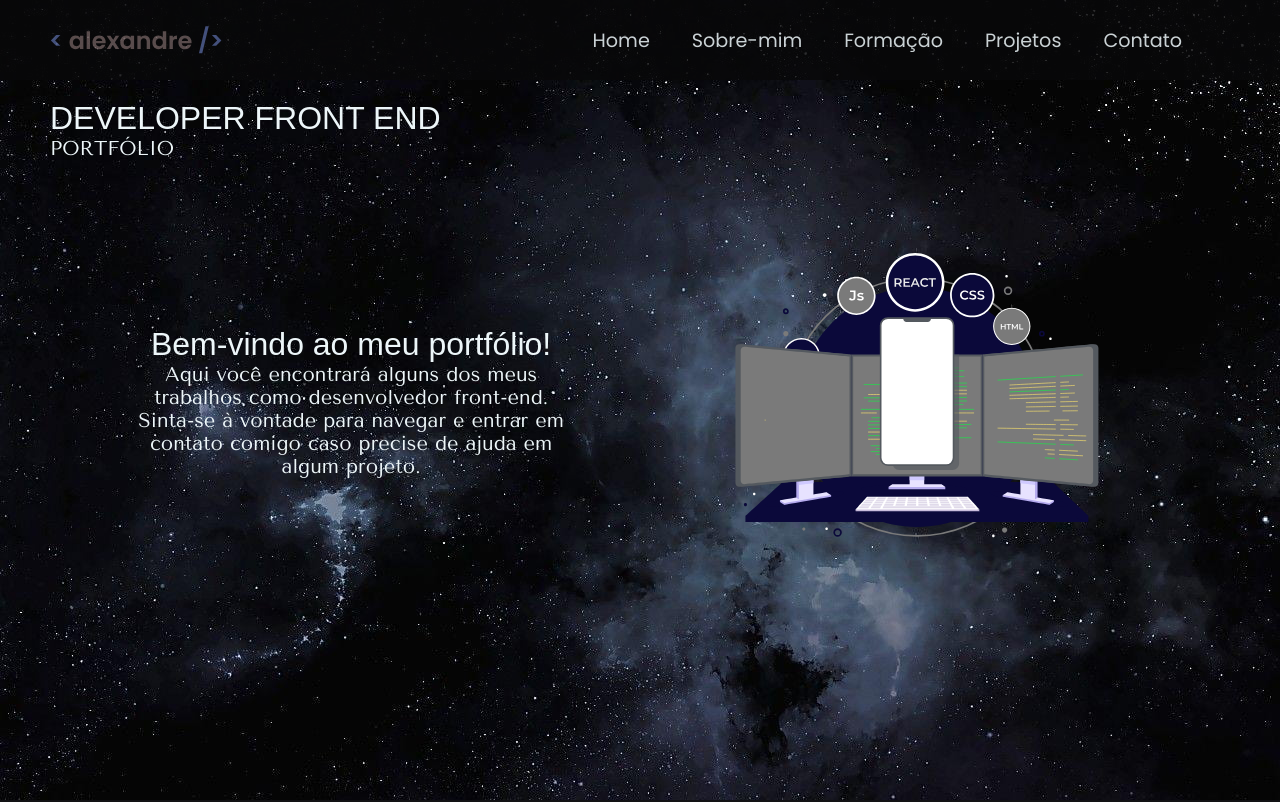
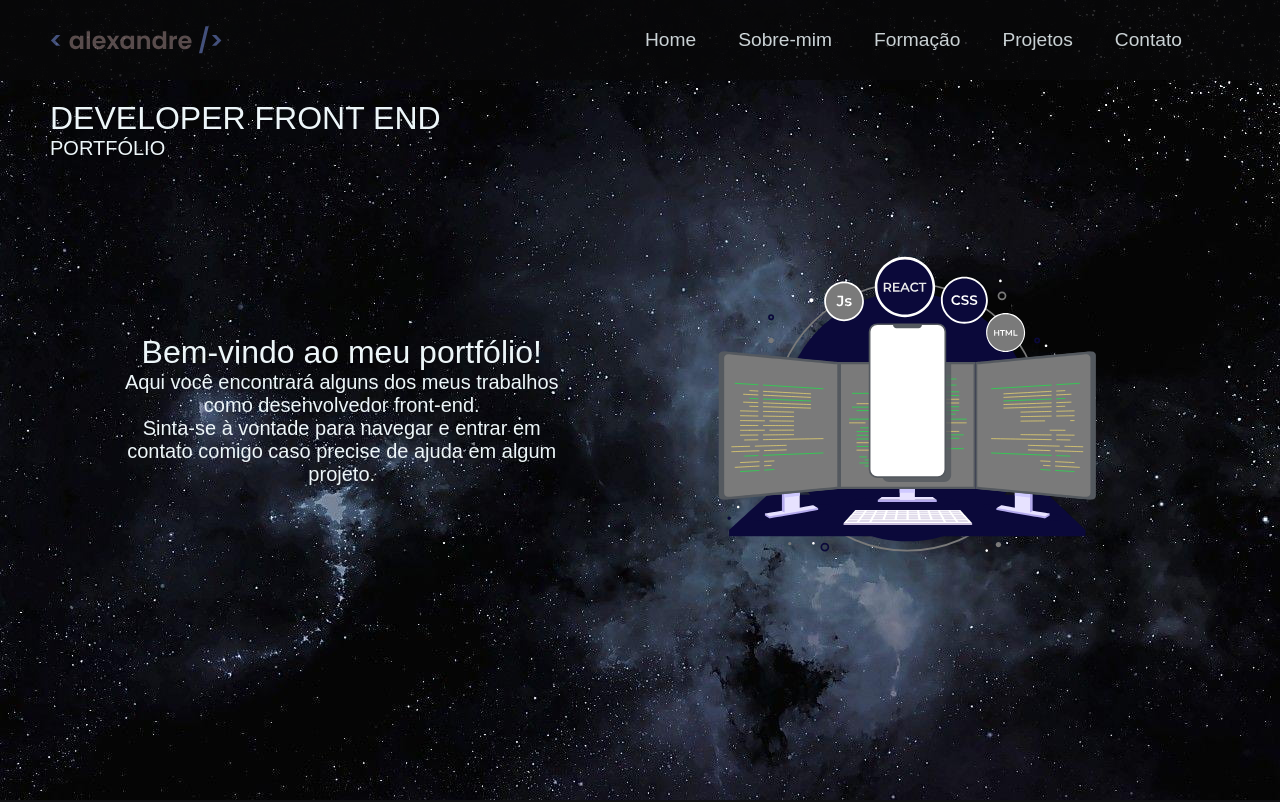
Before and after one commit to allesoares95/port, a Next.js app: page / in a window 1280 px wide. Shown: the top 802 px of the page. Built offline with nearby package versions, Linux system fonts and the light colour scheme.

Commit message:
Update _app.tsx

```diff
--- a/src/pages/_app.tsx
+++ b/src/pages/_app.tsx
@@ -9,28 +9,6 @@ function App({ Component, pageProps }: AppProps) {
       <Head>
         <title>Portfolio</title>
         <meta name="theme-color" content="#06092B" />
-
-        <link rel="preconnect" href="https://fonts.googleapis.com" />
-        <link
-          rel="preconnect"
-          href="https://fonts.gstatic.com"
-          crossOrigin="anonymous"
-        />
-        <link
-          href="https://fonts.googleapis.com/css2?family=Noto+Serif+JP&family=Tenor+Sans&display=swap"
-          rel="stylesheet"
-        />
-
-        <link rel="preconnect" href="https://fonts.googleapis.com" />
-        <link
-          rel="preconnect"
-          href="https://fonts.gstatic.com"
-          crossOrigin="anonymous"
-        />
-        <link
-          href="https://fonts.googleapis.com/css2?family=Poppins:wght@400;600;700&display=swap"
-          rel="stylesheet"
-        />
         <meta
           name="description"
           content="A simple project starter to work with TypeScript, React, NextJS and Styled Components"
```
